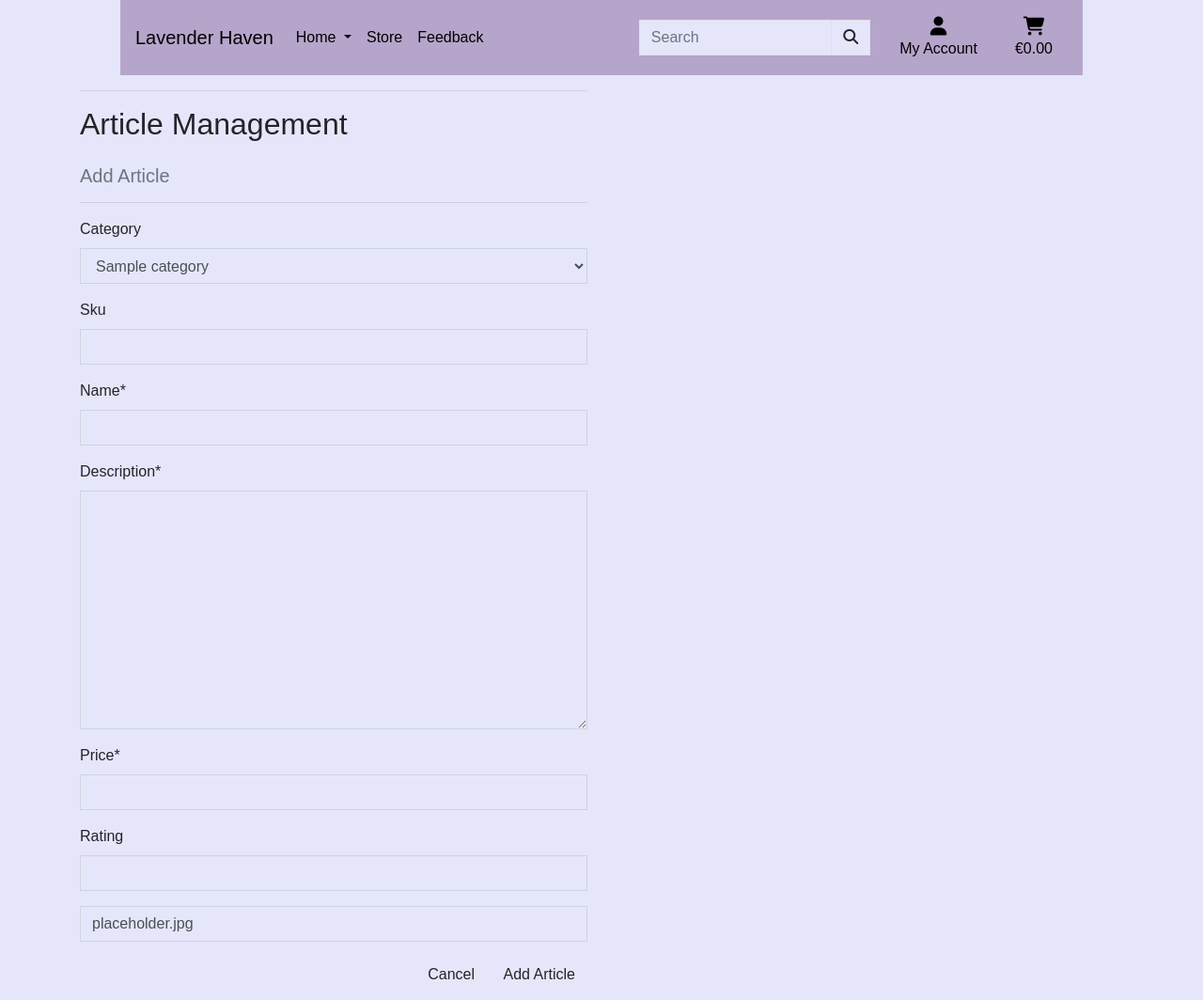
After one commit to Balkaneros91/Lavender-Haven-PP5, a Django app: page /articles/add/ in a window 1280 px wide. The commit adds this page. Shown: the whole page at 94% size. Run offline with Django 3.2, Linux system fonts and the light colour scheme; tables that the repository leaves empty hold one stand-in row (values such as "Sample post"); some libraries are stand-ins or nearby versions; some web fonts are replaced.

Commit message:
Add views, urls and templates for add article

```diff
--- /dev/null
+++ b/articles/templates/articles/add_article.html
@@ -0,0 +1,42 @@
+{% extends 'base.html' %}
+{% load static %}
+
+{% block extra_title %}- Add Article{% endblock %}
+
+{% block page_header %}
+<div class="container-fluid header-container">
+    <div class="row">
+        <div class="col"></div>
+    </div>
+</div>
+{% endblock %}
+
+
+{% block content %}
+
+<div class="container">
+    <div class="row">
+        <div class="col-12 col-lg-6">
+            <hr>
+            <h2 class="logo-font mb-4">Article Management</h2>
+            <h5 class="text-muted">Add Article</h5>
+            <hr>
+        </div>
+    </div>
+
+    <div class="row">
+        <div class="col-12 col-lg-6">
+            <form action="{% url 'add_article' %}" method="POST" class="form mb-2" enctype="multipart/form-data">
+                {% csrf_token %}
+                {{ form|crispy }}
+                <div class="text-right">
+                    <a class="btn btn-outline-black rounded-0" href="{% url 'articles' %}">Cancel</a>
+                    <button class="btn btn-black rounded-0" type="submit">Add Article</button>
+                </div>
+            </form>
+        </div>
+    </div>
+
+</div>
+
+{% endblock %}
--- a/articles/urls.py
+++ b/articles/urls.py
@@ -3,5 +3,8 @@ from . import views
 
 urlpatterns = [
     path('', views.article_list, name='articles'),
-    path('<article_id>', views.article_detail, name='article_detail'),
+    path('<int:article_id>/', views.article_detail, name='article_detail'),
+    path('add/', views.add_article, name='add_article'),
+    # path('edit/<article_id>', views.edit_article, name='edit_article'),
+    # path('delete/<article_id>', views.delete_article, name='delete_article'),
 ]
--- a/articles/views.py
+++ b/articles/views.py
@@ -3,6 +3,7 @@ from django.contrib import messages
 from django.db.models import Q
 from django.db.models.functions import Lower
 from .models import Article, Category
+from .forms import ArticleForm
 
 
 def article_list(request):
@@ -67,3 +68,23 @@ def article_detail(request, article_id):
     }
 
     return render(request, 'articles/article_details.html', context)
+
+
+def add_article(request):
+    """ A view for add article to the webshop """
+    form = ArticleForm()
+    template = 'articles/add_article.html'
+
+    context = {
+        'form': form,
+    }
+
+    return render(request, 'articles/add_article.html', context)
+
+
+def edit_article(request):
+    pass
+
+
+def delete_article(request):
+    pass
--- a/templates/includes/header.html
+++ b/templates/includes/header.html
@@ -73,7 +73,7 @@
           <div class="dropdown-menu border-0" aria-labelledby="user-options">
             {% if request.user.is_authenticated %}
             {% if request.user.is_superuser %}
-            <a href="#" class="dropdown-item">Product Management</a>
+            <a href="{% url 'add_article' %}" class="dropdown-item">Article Management</a>
             {% endif %}
             <a href="{% url 'account' %}" class="dropdown-item">My Profile</a>
             <a href="{% url 'account_logout' %}" class="dropdown-item">Logout</a>
```
Also changed, not shown: articles/templates/articles/delete_article.html (added), articles/templates/articles/edit_article.html (added).
